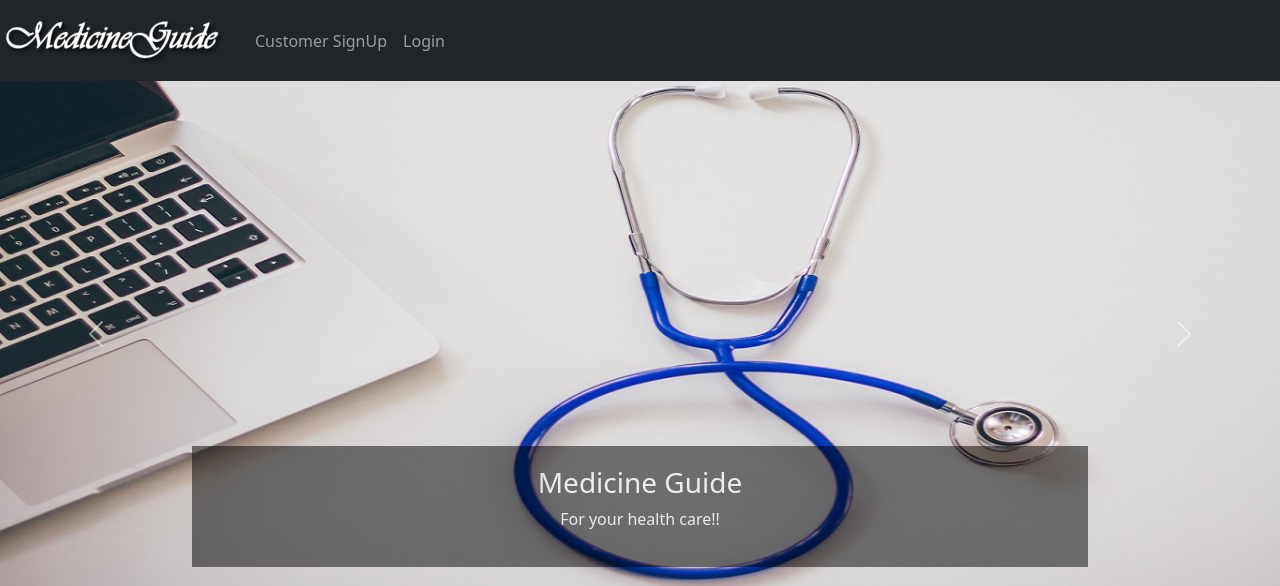
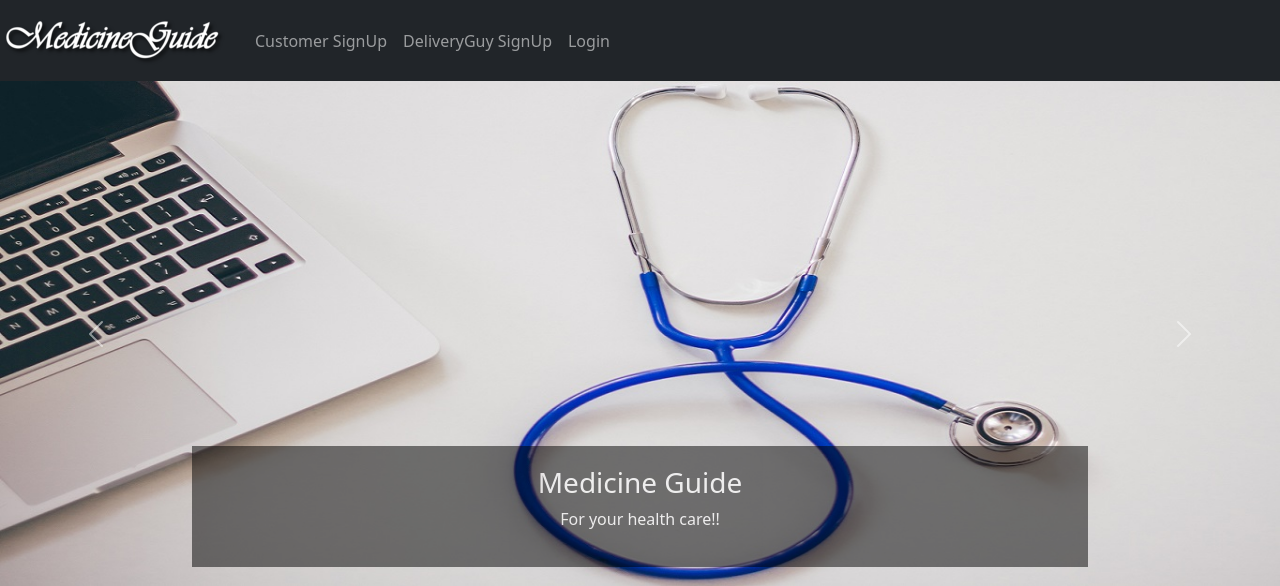
Before and after one commit to prangonsafayet/eMedicineGuide, a PHP site: page / in a window 1280 px wide. Shown: the top 586 px of the page. Run offline with PHP 8.4, Linux system fonts and the light colour scheme.

Commit message:
Add files via upload

```diff
--- a/index.php
+++ b/index.php
@@ -25,6 +25,9 @@
                 <ul class="navbar-nav">
                 <li class="nav-item active">
                     <a class="nav-link" href="./views/customer/signup.php">Customer SignUp</a>
+                </li>
+                <li class="nav-item active">
+                    <a class="nav-link" href="./views/deliveryGuy/signup.php">DeliveryGuy SignUp</a>
                 </li>
                 <li class="nav-item">
                     <a class="nav-link" href="./views/login.php">Login</a>
```
